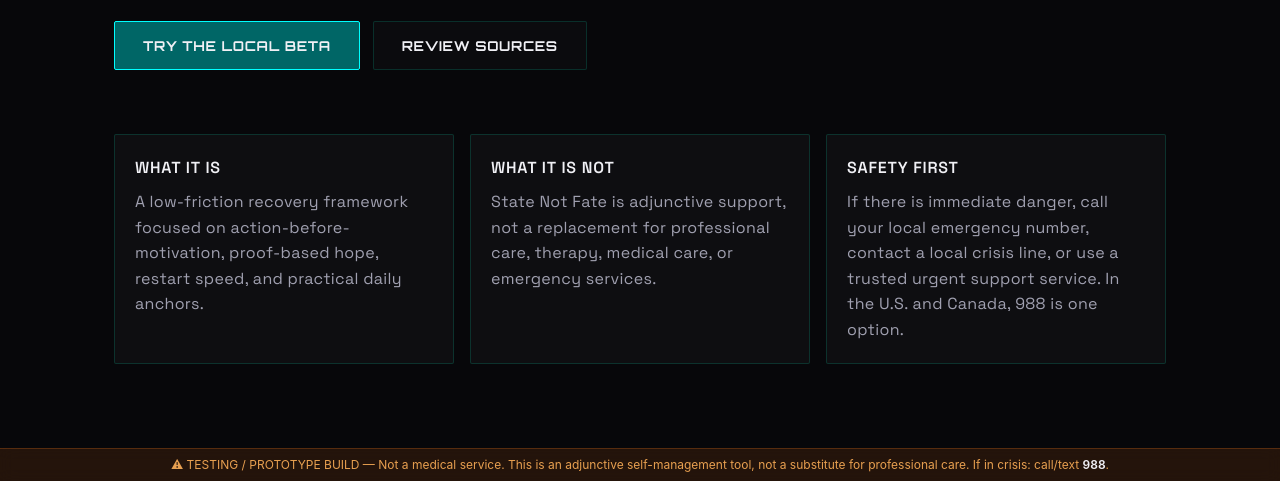
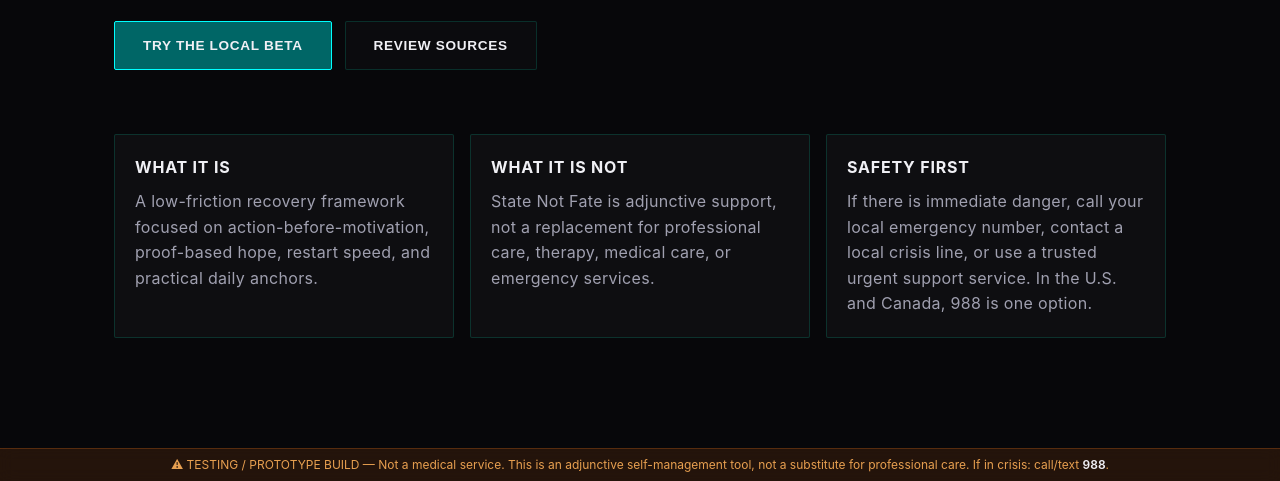
Before and after one commit to rappdavid62/StateNotFate, a website: page index.html in a window 1280 px wide. Shown: the part 319-800 px from the top of the page. Drawn offline with Linux system fonts and the light colour scheme.

Commit message:
Remove external Google Fonts import

```diff
--- a/index.css
+++ b/index.css
@@ -1,4 +1,4 @@
-@import url('https://fonts.googleapis.com/css2?family=Orbitron:wght@500;700;900&family=Space+Grotesk:wght@400;500;600&display=swap');
+
 
         :root {
             /* Color Palette */
```
